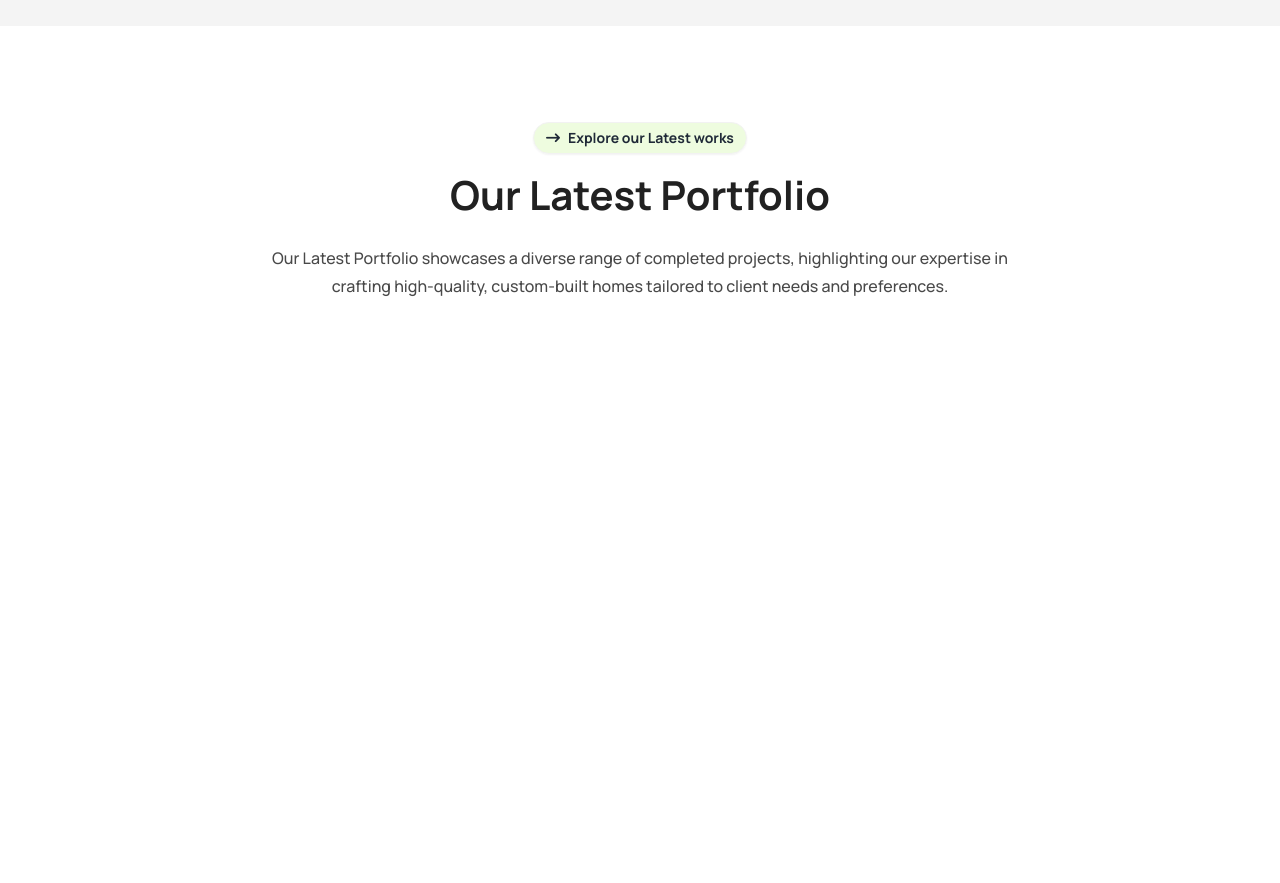
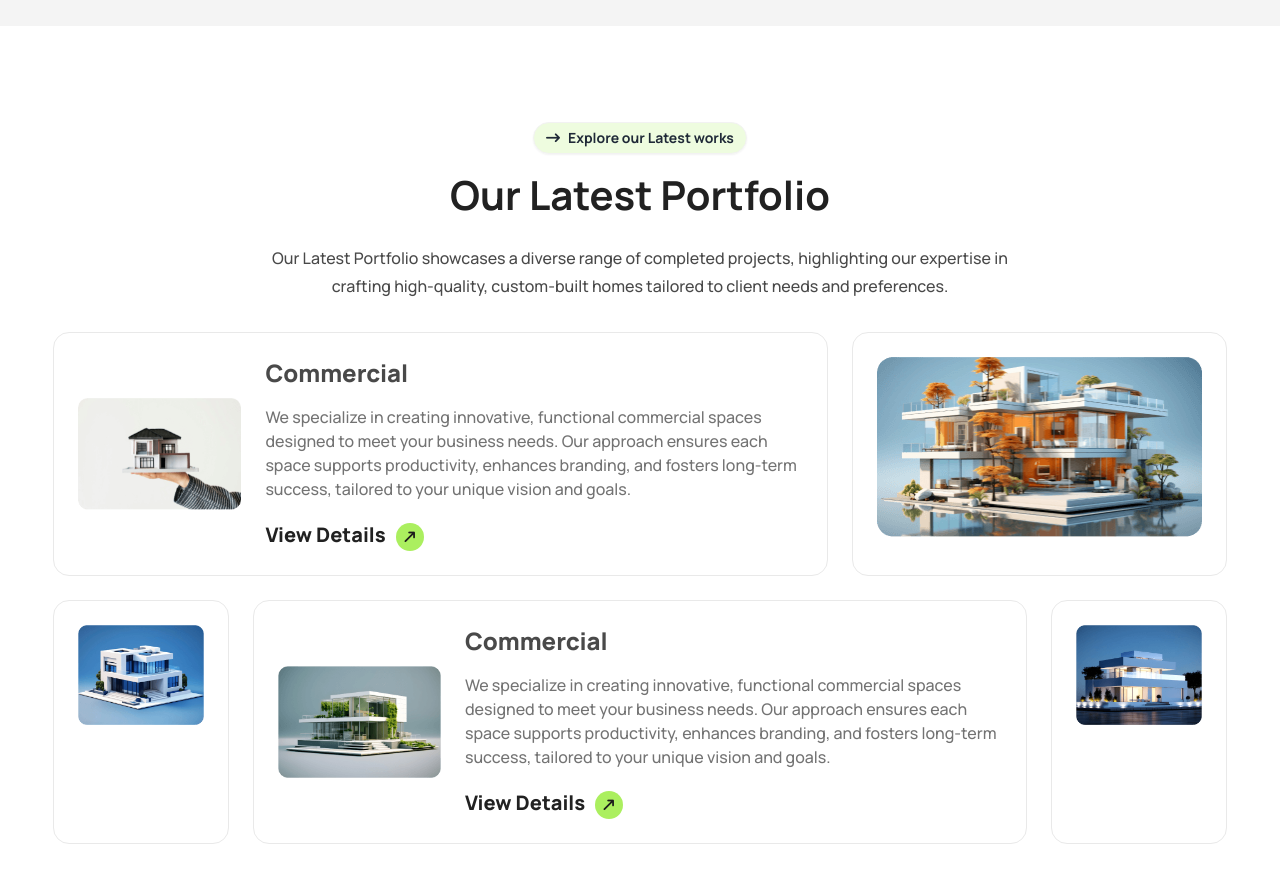
Before and after one commit to rubayedhasan/rinterio_make-your-dream-house, a plain HTML site: page index.html in a window 1280 px wide. Shown: the part 2601-3484 px from the top of the page. Before the commit the page ends 2901 px from the top, so only its background shows below. Drawn offline with nearby package versions, Linux system fonts and the light colour scheme.

Commit message:
adding cards on portfolio section not popper aligned

```diff
--- a/index.html
+++ b/index.html
@@ -282,11 +282,11 @@
                   </figure>
                   <div class="col-span-9 md:col-span-10">
                     <!-- cart title  -->
-                    <h2
+                    <h5
                       class="font-extrabold leading-7 text-[#494949] md:text-lg lg:text-xl"
                     >
                       Commercial
-                    </h2>
+                    </h5>
                     <!-- card description  -->
                     <p class="font-medium leading-7 text-[#737373]">
                       Creating innovative, functional commercial spaces tailored
@@ -310,11 +310,11 @@
                   </figure>
                   <div class="col-span-9 md:col-span-10">
                     <!-- cart title  -->
-                    <h2
+                    <h5
                       class="font-extrabold leading-7 text-[#494949] md:text-lg lg:text-xl"
                     >
                       Residential
-                    </h2>
+                    </h5>
                     <!-- card description  -->
                     <p class="font-medium leading-7 text-[#737373]">
                       Crafting personalized, high-quality homes designed for
@@ -518,9 +518,9 @@
       </section>
 
       <!-- section: portfolio  -->
-      <section id="portfolio" class="mt-10 bg-white md:mt-20 lg:mt-24">
+      <section id="portfolio" class="mt-10 md:mt-20 lg:mt-24 lg:bg-white">
         <div
-          class="mx-auto pt-10 sm:w-11/12 md:pt-20 lg:w-[96%] lg:pt-24 xl:w-11/12"
+          class="mx-auto py-10 sm:w-11/12 md:py-20 lg:w-[96%] lg:py-24 xl:w-11/12"
         >
           <!-- section description container  -->
           <div class="text-center">
@@ -547,6 +547,147 @@
               custom-built homes tailored to client needs and preferences.
             </p>
           </div>
+
+          <!-- portfolio cards container  -->
+          <div
+            class="mt-4 grid grid-cols-1 gap-6 rounded-2xl md:mt-6 md:grid-cols-12 lg:mt-8"
+          >
+            <!-- 1st card  -->
+            <div
+              class="order-1 col-span-12 rounded-2xl bg-white p-6 lg:col-span-8 lg:border lg:border-[#E9E9E9]"
+            >
+              <div
+                class="grid grid-cols-1 place-items-center gap-6 md:grid-cols-12"
+              >
+                <figure class="md:col-span-3">
+                  <img
+                    src="./images/img1.png"
+                    alt="sample image"
+                    class="w-full"
+                  />
+                </figure>
+                <div class="md:col-span-9">
+                  <h5
+                    class="mb-4 text-xl font-extrabold text-[#494949] md:text-2xl"
+                  >
+                    Commercial
+                  </h5>
+                  <p class="mb-5 font-medium leading-6 text-[#737373]">
+                    We specialize in creating innovative, functional commercial
+                    spaces designed to meet your business needs. Our approach
+                    ensures each space supports productivity, enhances branding,
+                    and fosters long-term success, tailored to your unique
+                    vision and goals.
+                  </p>
+                  <div class="card-actions">
+                    <a class="text-xl font-extrabold text-[#212121]">
+                      View Details
+
+                      <!-- arrow icon  -->
+                      <div class="avatar placeholder ml-1.5">
+                        <div
+                          class="bg-rinterio-primary-bg w-7 rounded-full text-[#1C1C1C]"
+                        >
+                          <span class="text-sm"
+                            ><i
+                              class="fa-solid fa-arrow-right-long -rotate-45"
+                            ></i
+                          ></span>
+                        </div>
+                      </div>
+                    </a>
+                  </div>
+                </div>
+              </div>
+            </div>
+
+            <!-- 2nd card  -->
+            <div
+              class="order-2 col-span-12 rounded-2xl bg-white p-6 md:col-span-6 lg:col-span-4 lg:border lg:border-[#E9E9E9]"
+            >
+              <figure>
+                <img
+                  src="./images/img2.png"
+                  alt="sample image"
+                  class="w-full object-scale-down"
+                />
+              </figure>
+            </div>
+            <!-- 3rd card  -->
+            <div
+              class="order-4 col-span-12 rounded-2xl bg-white p-6 md:col-span-6 lg:order-3 lg:col-span-2 lg:border lg:border-[#E9E9E9]"
+            >
+              <figure>
+                <img
+                  src="./images/img3.png"
+                  alt="sample image"
+                  class="w-full object-scale-down"
+                />
+              </figure>
+            </div>
+
+            <!-- 4th card  -->
+            <div
+              class="order-3 col-span-12 rounded-2xl bg-white p-6 lg:order-4 lg:col-span-8 lg:border lg:border-[#E9E9E9]"
+            >
+              <div
+                class="grid grid-cols-1 place-items-center gap-6 md:grid-cols-12"
+              >
+                <figure class="md:col-span-3">
+                  <img
+                    src="./images/img4.png"
+                    alt="sample image"
+                    class="w-full"
+                  />
+                </figure>
+                <div class="md:col-span-9">
+                  <h5
+                    class="mb-4 text-xl font-extrabold text-[#494949] md:text-2xl"
+                  >
+                    Commercial
+                  </h5>
+                  <p class="mb-5 font-medium leading-6 text-[#737373]">
+                    We specialize in creating innovative, functional commercial
+                    spaces designed to meet your business needs. Our approach
+                    ensures each space supports productivity, enhances branding,
+                    and fosters long-term success, tailored to your unique
+                    vision and goals.
+                  </p>
+                  <div class="card-actions">
+                    <a class="text-xl font-extrabold text-[#212121]">
+                      View Details
+
+                      <!-- arrow icon  -->
+                      <div class="avatar placeholder ml-1.5">
+                        <div
+                          class="bg-rinterio-primary-bg w-7 rounded-full text-[#1C1C1C]"
+                        >
+                          <span class="text-sm"
+                            ><i
+                              class="fa-solid fa-arrow-right-long -rotate-45"
+                            ></i
+                          ></span>
+                        </div>
+                      </div>
+                    </a>
+                  </div>
+                </div>
+              </div>
+            </div>
+
+            <!-- 5th card  -->
+            <div
+              class="order-5 col-span-12 rounded-2xl bg-white p-6 md:col-span-6 lg:col-span-2 lg:border lg:border-[#E9E9E9]"
+            >
+              <figure>
+                <img
+                  src="./images/img5.png"
+                  alt="sample image"
+                  class="w-full object-scale-down"
+                />
+              </figure>
+            </div>
+          </div>
         </div>
       </section>
     </main>
```
